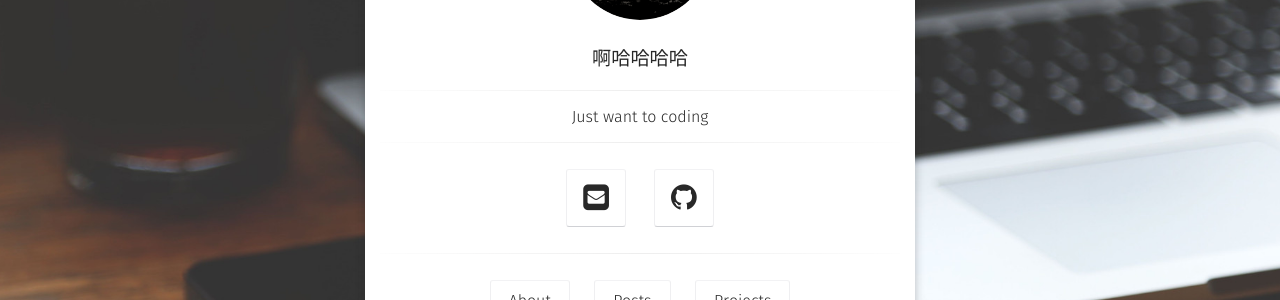
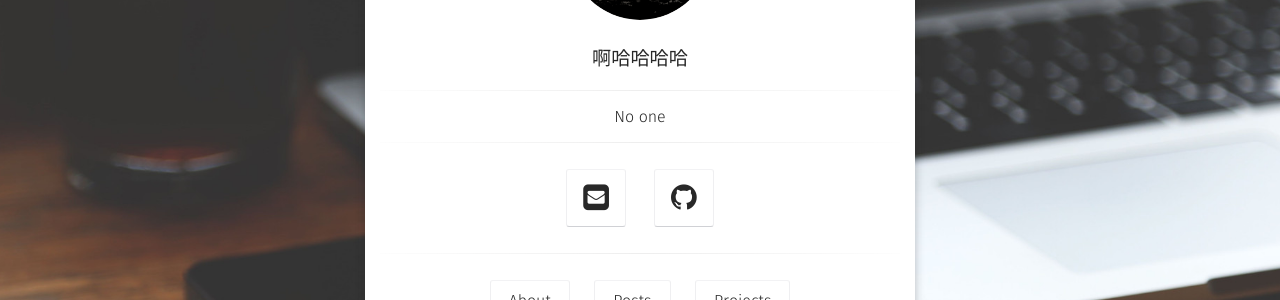
Before and after one commit to mazhiyu123/mazhiyu123.github.io, a Jekyll site: the page built from index.html, in a window 1280 px wide. Shown: the part 353-653 px from the top of the page. Built offline with Jekyll 4.4.1, drawn with Linux system fonts in a browser that asks for light colours; some web fonts are replaced.

Commit message:
update bio

```diff
--- a/_config.yml
+++ b/_config.yml
@@ -1,6 +1,6 @@
 # Site
 title:              啊哈哈哈哈
-bio:                'Just want to coding'
+bio:                'No one'
 description:        "BLOG"
 reading_time:       true
 words_per_minute:   200
```
Also changed, not shown: README.md.
